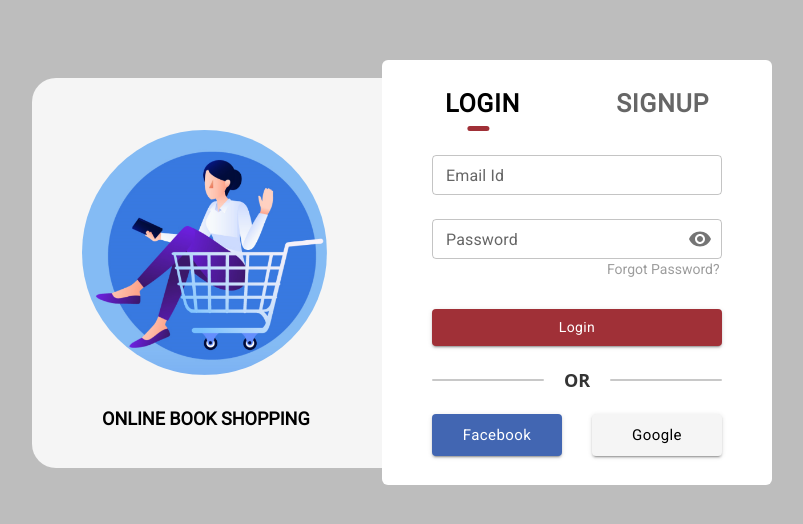
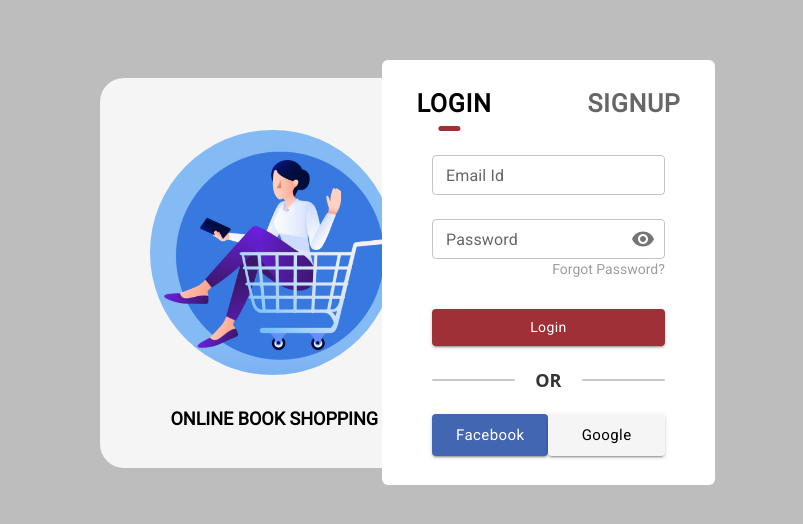
Before and after one commit to Saianjanc/BookStoreApp, a React (Create React App) app: page / in a window 1280 px wide. Shown: the part 140-664 px from the top of the page, without its empty margins (258-1061 px from the left). Built offline with nearby package versions, Linux system fonts and the light colour scheme.

Commit message:
MODIFIED: Created Login and Signup Components!

```diff
--- a/src/Components/LandPage.tsx
+++ b/src/Components/LandPage.tsx
@@ -17,8 +17,8 @@ function LandPage() {
       }
     return(
         <div className="h-[100vh] flex items-center justify-center" style={value?{backgroundColor:"#3c3c3c"}:{backgroundColor:"#bdbdbd"}}>
-            <div className='w-[700px] h-[400px]'>
-            <div className="absolute w-[390px] h-[425px] left-[50%] z-10 rounded-md bg-white">
+            <div className='w-[44%] h-[400px]'>
+            <div className="absolute w-[26%] h-[425px] left-[50%] z-10 rounded-md bg-white">
             <Tabs value={value} onChange={handleChange} sx={{"& .css-1h9z7r5-MuiButtonBase-root-MuiTab-root":{ marginTop:2, fontSize: 25,fontFamily:'Roboto', fontWeight:600},"& .css-1wf8b0h-MuiTabs-flexContainer":{gap: 8},"& .css-1h9z7r5-MuiButtonBase-root-MuiTab-root.Mui-selected":{color:'black'},"& .css-1aquho2-MuiTabs-indicator":{backgroundColor:'#A03037', height:5, width:'22px!important', borderRadius: 1, translate: '3vw'}}} centered>
             <Tab label="Login"  {...a11yProps(0)} />
             <Tab label="Signup" {...a11yProps(1)} />
@@ -27,7 +27,7 @@ function LandPage() {
             {value?<SignUp/>:<Login/>}
             </div>
             </div>
-            <div className="w-[624px] h-[390px] mt-[18px] absolute z-0 rounded-3xl bg-[#F5F5F5]">
+            <div className="w-[44%] h-[390px] mt-[18px] absolute z-0 rounded-3xl bg-[#F5F5F5]">
                 <img src={loginImg} className='w-[245px] h-[245px] rounded-full mt-[52px] ml-[50px] mb-[30px]' alt="LoginImg" />
                 <label className="font-[Roboto] text-lg uppercase font-semibold p-[70px]">Online Book Shopping</label>
             </div>
--- a/src/Components/Login.tsx
+++ b/src/Components/Login.tsx
@@ -22,7 +22,7 @@ function Login(){
                     </IconButton>
                 </InputAdornment>
             )}}/>
-        <label className="pl-[175px] mb-[30px] text-[#9D9D9D] font-[Roboto] text-sm">Forgot Password?</label>
+        <label className="flex justify-end mb-[30px] text-[#9D9D9D] font-[Roboto] text-sm">Forgot Password?</label>
         <Button variant="contained" sx={{textTransform:"none",backgroundColor:"#A03037"}}>Login</Button>
         <div className="flex justify-center items-center"><div className="flex-1 h-[1.8px] bg-[#c8c8c8] rounded"/><div className="p-5 text-[#343434] font-[system-ui] text-lg font-bold">OR</div><div className="flex-1 h-[1.8px] bg-[#c8c8c8] rounded"/></div>
         <div className="flex justify-between">
```
